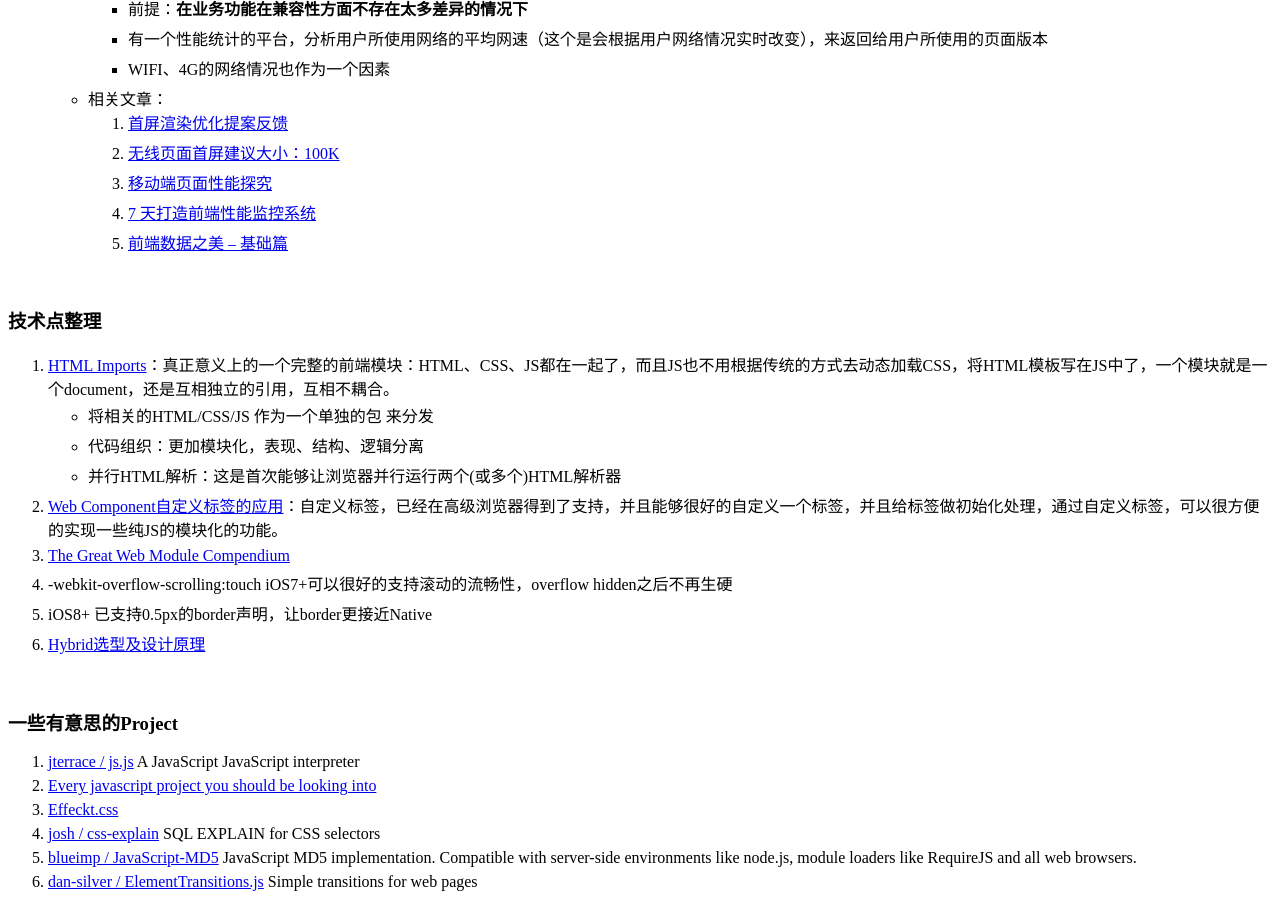
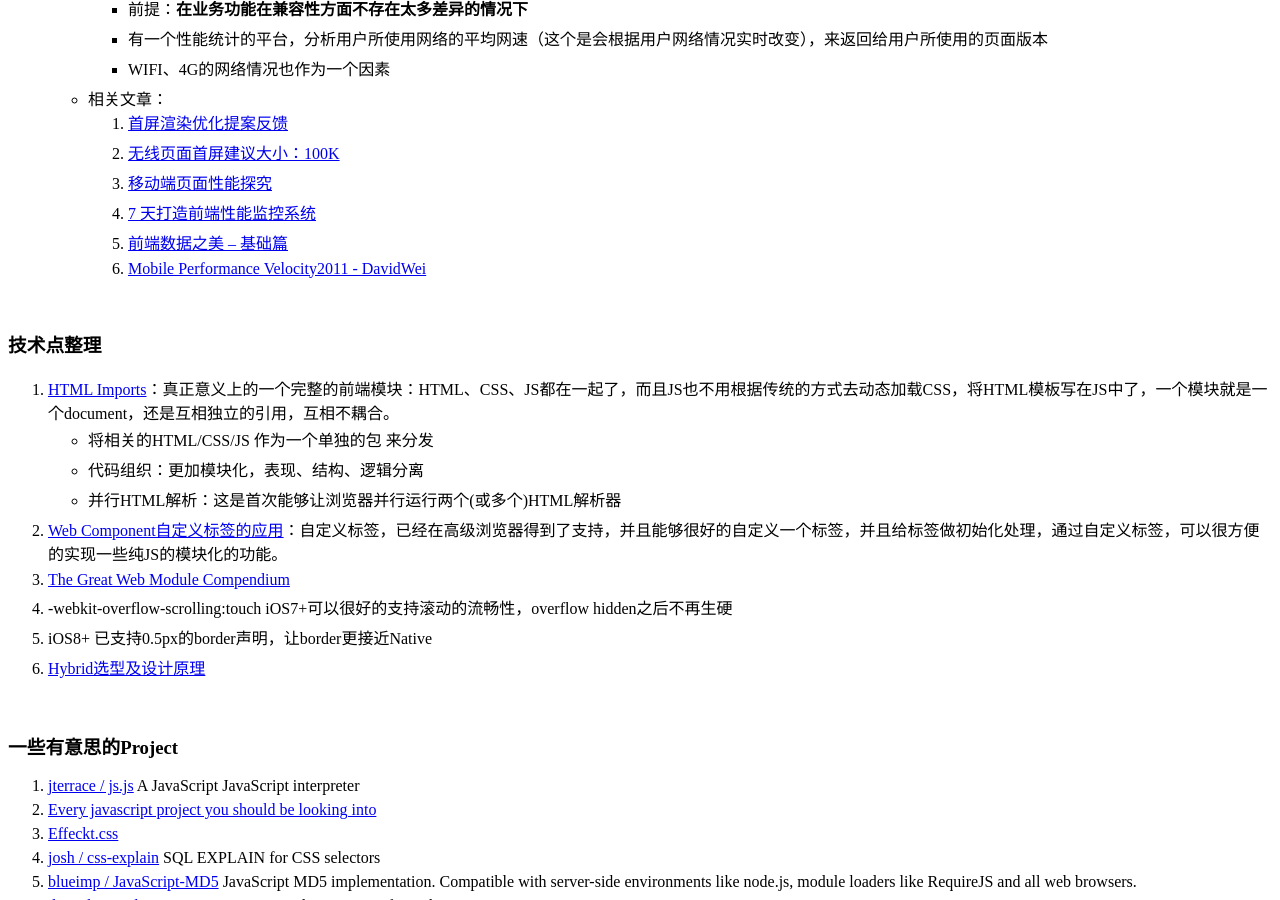
Before and after one commit to supersha/supersha.github.io, a Jekyll site: the page built from index.md, in a window 1280 px wide and 900 px high, scrolled down 2768 px. Built offline with Jekyll 4.4.1, drawn with Linux system fonts in a browser that asks for light colours.

Commit message:
by xipeng

```diff
--- a/index.md
+++ b/index.md
@@ -82,6 +82,7 @@ tagline: 记录自己的前端生涯
         0. [移动端页面性能探究](http://blog.csdn.net/zqjflash/article/details/44906763)
         0. [7 天打造前端性能监控系统](http://fex.baidu.com/blog/2014/05/build-performance-monitor-in-7-days/)
         0. [前端数据之美 -- 基础篇](http://fex.baidu.com/blog/2014/05/front_end-data/)
+        0. [Mobile Performance Velocity2011 - DavidWei](http://velocity.oreilly.com.cn/2011/ppts/MobilePerformanceVelocity2011_DavidWei.pdf)
 
 <br>
 
```
